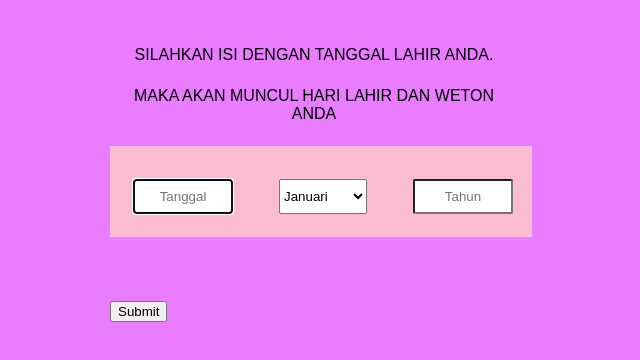
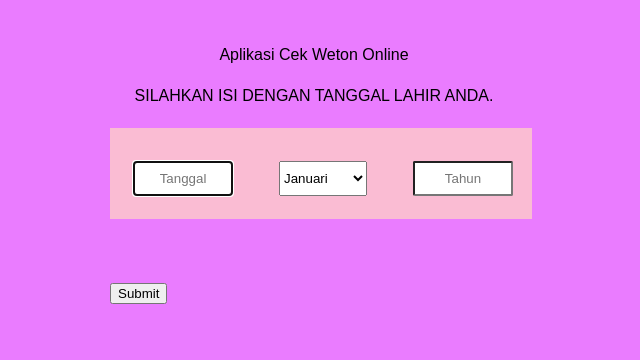
Before and after one commit to Lisawakhidah/cektanggallahir-weton, a plain HTML site: page index.html in a window 1280 px wide. Shown: the whole page, without its empty margins (326-966 px from the left). Drawn offline with Linux system fonts and the light colour scheme.

Commit message:
Update index.html

```diff
--- a/index.html
+++ b/index.html
@@ -65,12 +65,13 @@
         #hasil p:nth-child(odd) {
             background: #e8e8e8;
         }
+
     </style>
     <div class="card">
         <div id="w9-kalkulator">
             <div class="header">
+                <p>Aplikasi Cek Weton Online</p>
                 <p>SILAHKAN ISI DENGAN TANGGAL LAHIR ANDA.</p>
-                <p>MAKA AKAN MUNCUL HARI LAHIR DAN WETON ANDA </p>
             </div>
             <form method="post">
                 <div class="form-group">
@@ -228,6 +229,20 @@
                 Pasa = "Pon";
             return Pasa
         }
+        //function modalx(x) {
+           // var xspan = document.getElementsByClassName("close")[0];
+           // $("#textmodal").text(x);
+           // xmodal.style.display = "block";
+
+           // xspan.onclick = function() {
+           //     xmodal.style.display = "none";
+           // }
+          //  window.onclick = function(event) {
+               // if (event.target == xmodal) {
+                    //xmodal.style.display = "none";
+               // }
+            //}
+       // }
         function cariweton(e) {
             if (!e.inputtgl.value | !e.inputtahun.value) {
                 alert("Tolong data diisi dengan lengkap, agar bisa di proses lebih lanjut");
```
